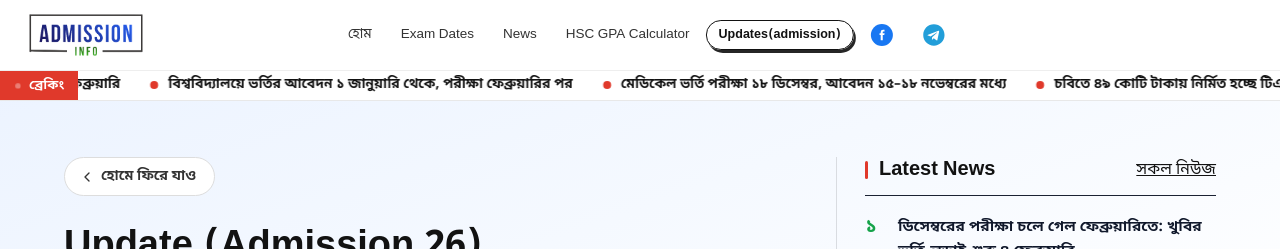
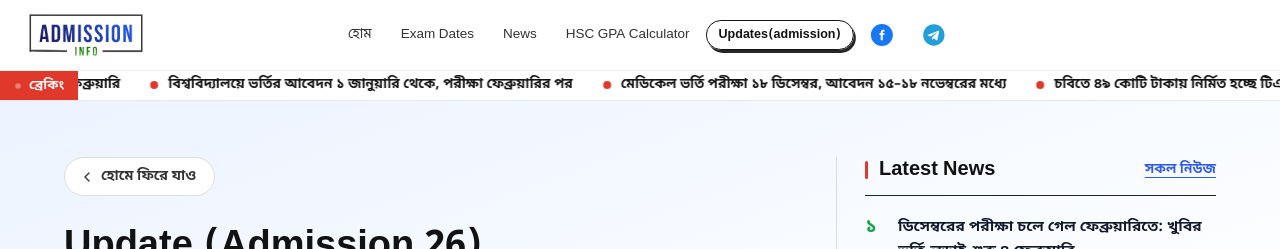
Before and after one commit to nishat-jihad/Admission-info, a Next.js app in the folder chance-hobe-ki/: page /updates in a window 1280 px wide. Shown: the top 249 px of the page. Built offline with nearby package versions, Linux system fonts and the light colour scheme.

Commit message:
Refactor latest list styles for better presentation

```diff
--- a/chance-hobe-ki/src/styles/news.css
+++ b/chance-hobe-ki/src/styles/news.css
@@ -1103,9 +1103,18 @@ main.page.page-with-news {
 .latest-list-head .news-aside-title::before {
   bottom: 0.2em;
 }
-.latest-list-head .hero-latest-all {
-  padding: 7px 14px;
-  font-size: 13px;
+.latest-list-all {
+  flex: 0 0 auto;
+  font-size: 13.5px;
+  font-weight: 700;
+  color: var(--blue);
+  text-decoration: underline;
+  text-decoration-thickness: 1px;
+  text-underline-offset: 4px;
+  white-space: nowrap;
+}
+.latest-list-all:hover {
+  color: var(--blue-dark);
 }
 .news-inline-box {
   display: none;
```
